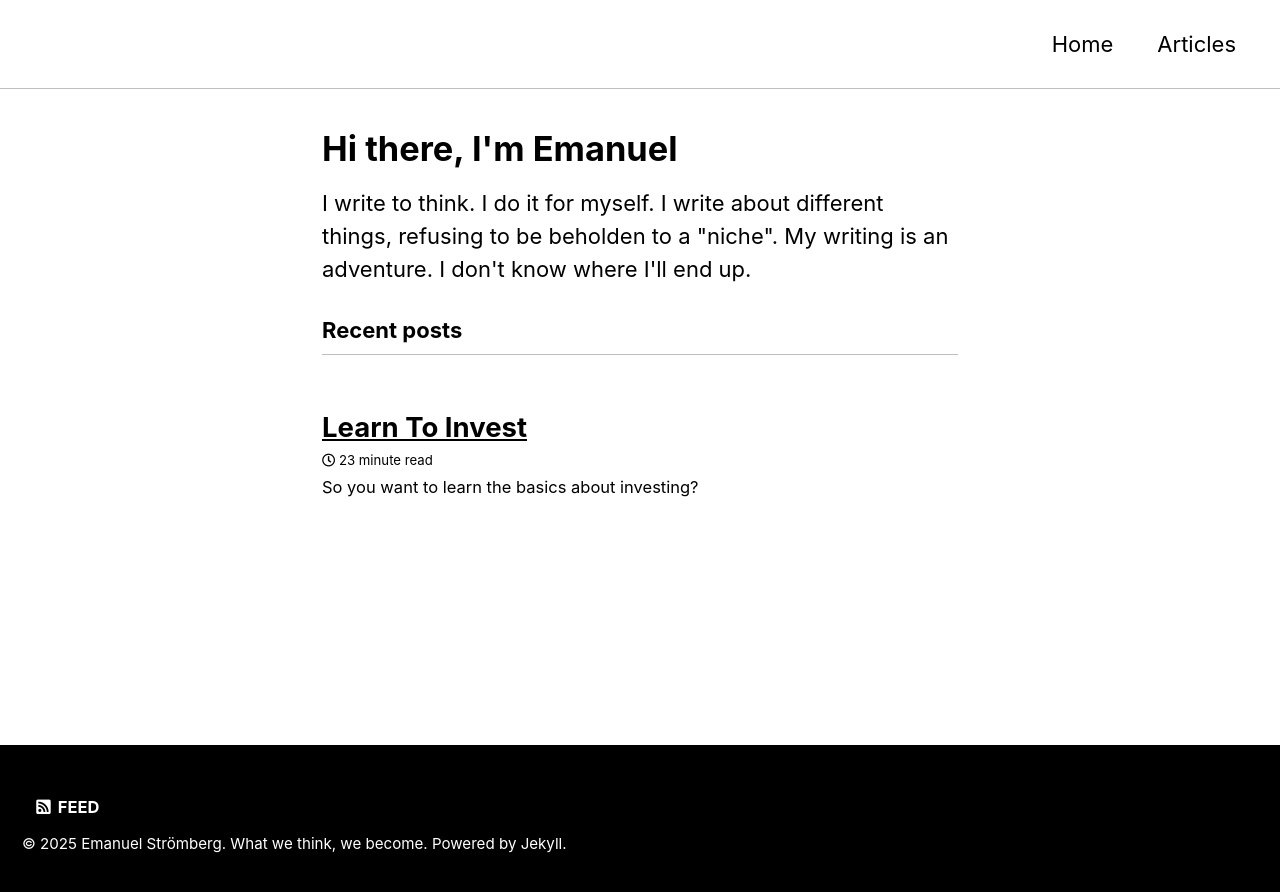
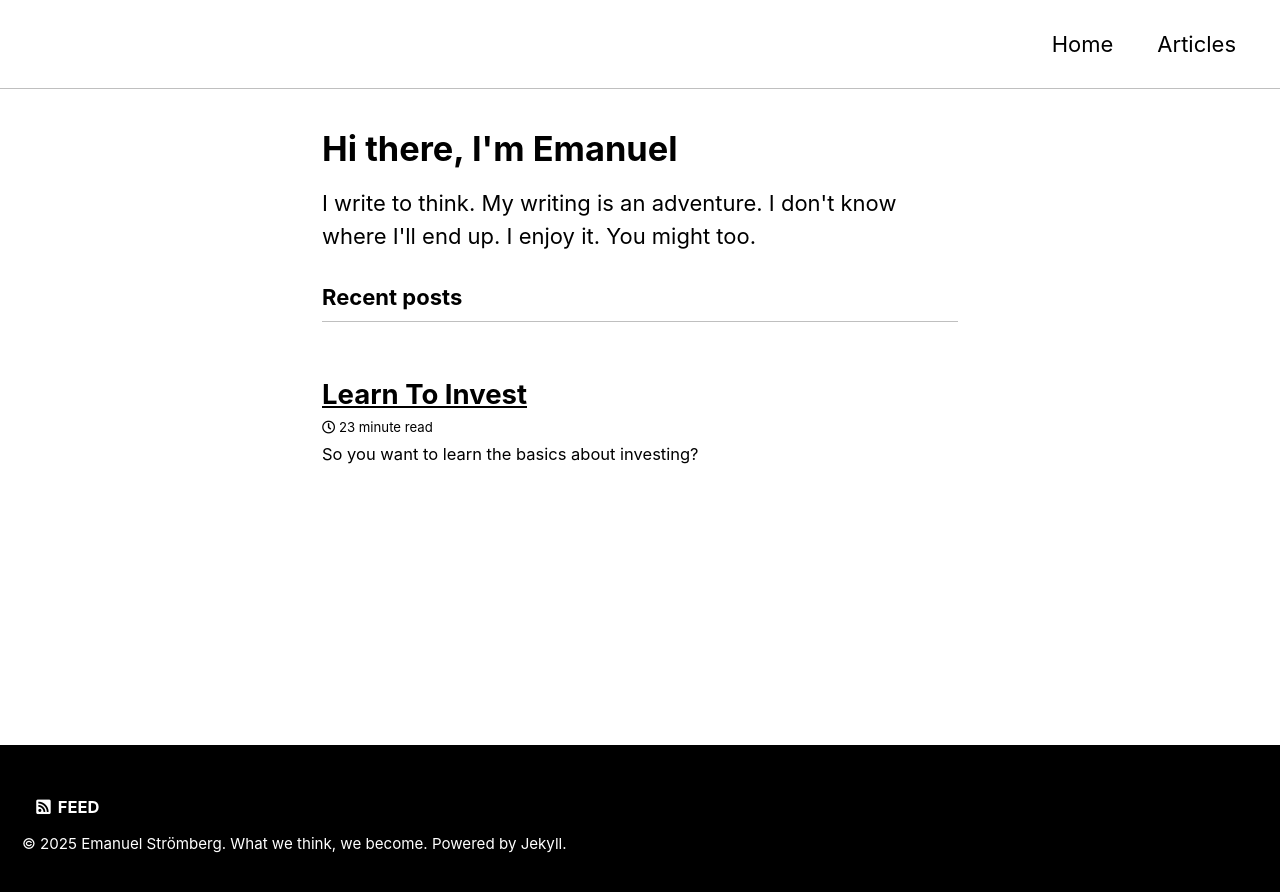
Before and after one commit to EmanuelStromberg/emanuelstromberg.github.io, a Jekyll site: the page built from index.html, in a window 1280 px wide. Shown: the top 892 px of the page. Built offline with Jekyll 4.4.1, drawn with Linux system fonts in a browser that asks for light colours; cached includes are drawn as plain includes; the list of posts is cut into pages by our own code.

Commit message:
Update index.html

```diff
--- a/index.html
+++ b/index.html
@@ -5,4 +5,4 @@ paginate: true
 ---
 <h1>Hi there, I'm Emanuel</h1>
 
-I write to think. I do it for myself. I write about different things, refusing to be beholden to a "niche". My writing is an adventure. I don't know where I'll end up.
+I write to think. My writing is an adventure. I don't know where I'll end up. I enjoy it. You might too.
```
